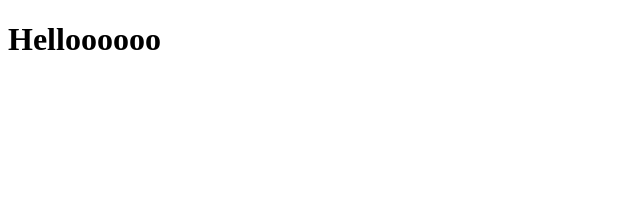
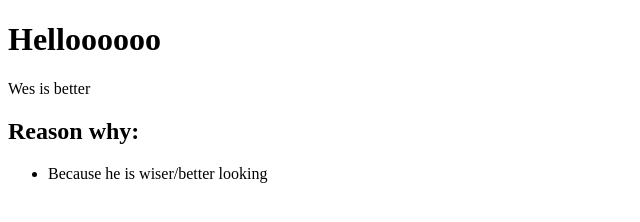
Before and after one commit to weshebert20/rainbow-squad, a plain HTML site: page index.html in a window 1280 px wide. Shown: the whole page, without its empty margins (0-640 px from the left). Drawn offline with Linux system fonts and the light colour scheme.

Commit message:
adding the truth

```diff
--- a/index.html
+++ b/index.html
@@ -6,5 +6,10 @@
   </head>
   <body>
   <h1> Helloooooo </h1>
+  	<p>Wes is better</p>
+  	<h2>Reason why:</h2>
+  		<ul>
+  			<li>Because he is wiser/better looking</li>
+  		</ul>
   </body>
   </html>
```
Also changed, not shown: 1 other file.
